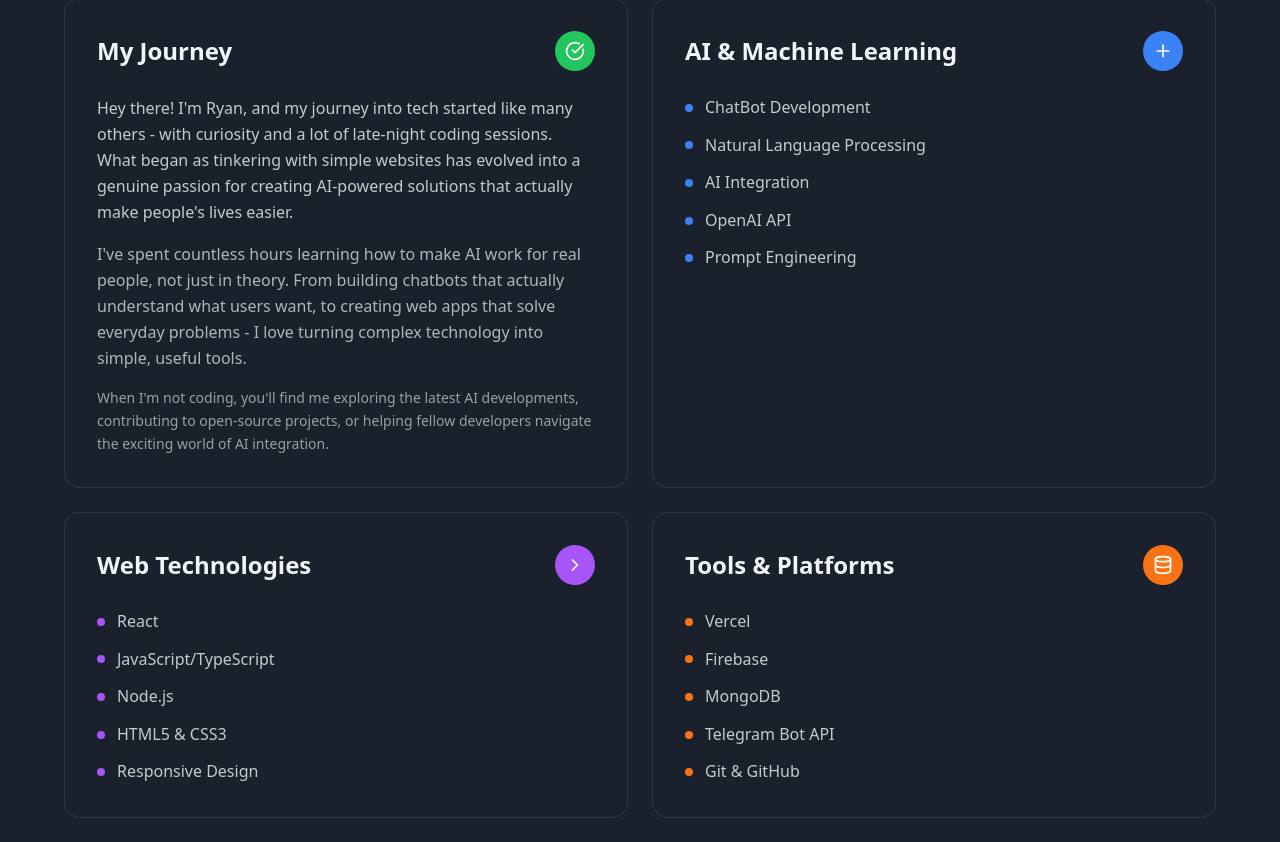
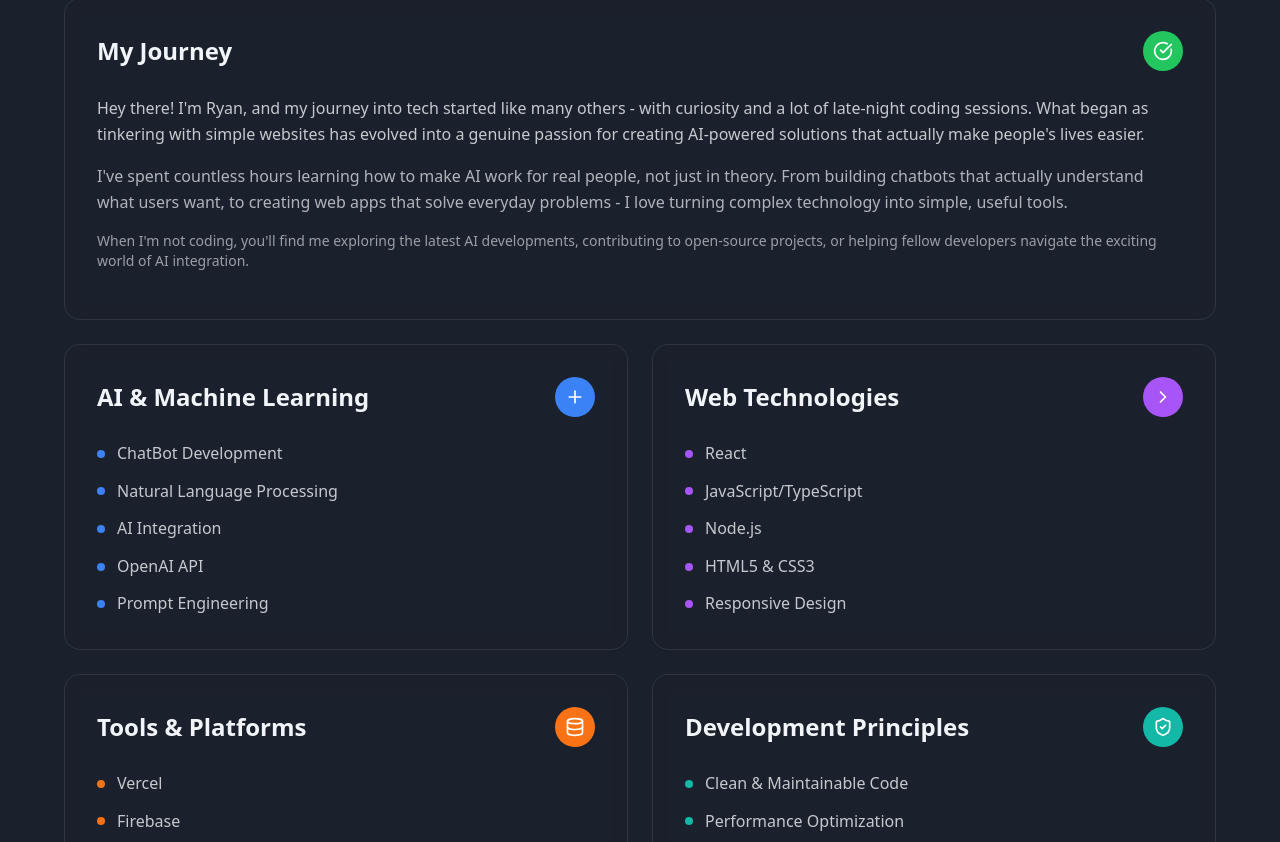
Before and after one commit to RyanWez/ryanwez.github.io, a Next.js app: page / in a window 1280 px wide. Shown: the part 978-1820 px from the top of the page. Built offline with nearby package versions, Linux system fonts and the light colour scheme.

Commit message:
update About card

```diff
--- a/src/components/About.tsx
+++ b/src/components/About.tsx
@@ -1,5 +1,8 @@
 'use client';
-import { CheckCircle, Plus, ChevronRight, Database } from 'lucide-react';
+import { memo, useCallback } from 'react';
+import { CheckCircle, Plus, ChevronRight, Database, ShieldCheck } from 'lucide-react';
+import useIntersectionObserver from '@/hooks/useIntersectionObserver';
+import { cn } from '@/lib/utils';
 
 const aiSkills = [
   "ChatBot Development",
@@ -25,112 +28,152 @@ const toolsPlatforms = [
   "Git & GitHub"
 ];
 
+const developmentPrinciples = [
+    "Clean & Maintainable Code",
+    "Performance Optimization",
+    "Responsive & Accessible Design",
+    "User-Centric Approach",
+    "Test-Driven Development (TDD)"
+];
+
+interface CardData {
+  title: string;
+  icon: React.ReactNode;
+  content: { type: 'journey'; paragraphs: string[] } | { type: 'skills'; items: string[]; color: string };
+}
+
+const cards: CardData[] = [
+  {
+    title: 'My Journey',
+    icon: <CheckCircle size={20} className="text-white" />,
+    content: {
+      type: 'journey',
+      paragraphs: [
+        "Hey there! I'm Ryan, and my journey into tech started like many others - with curiosity and a lot of late-night coding sessions. What began as tinkering with simple websites has evolved into a genuine passion for creating AI-powered solutions that actually make people's lives easier.",
+        "I've spent countless hours learning how to make AI work for real people, not just in theory. From building chatbots that actually understand what users want, to creating web apps that solve everyday problems - I love turning complex technology into simple, useful tools.",
+        "When I'm not coding, you'll find me exploring the latest AI developments, contributing to open-source projects, or helping fellow developers navigate the exciting world of AI integration."
+      ]
+    }
+  },
+  {
+    title: 'AI & Machine Learning',
+    icon: <Plus size={20} className="text-white" />,
+    content: {
+      type: 'skills',
+      items: aiSkills,
+      color: 'blue'
+    }
+  },
+  {
+    title: 'Web Technologies',
+    icon: <ChevronRight size={20} className="text-white" />,
+    content: {
+      type: 'skills',
+      items: webTechnologies,
+      color: 'purple'
+    }
+  },
+  {
+    title: 'Tools & Platforms',
+    icon: <Database size={20} className="text-white" />,
+    content: {
+      type: 'skills',
+      items: toolsPlatforms,
+      color: 'orange'
+    }
+  },
+  {
+    title: 'Development Principles',
+    icon: <ShieldCheck size={20} className="text-white" />,
+    content: {
+        type: 'skills',
+        items: developmentPrinciples,
+        color: 'teal'
+    }
+  }
+];
+
+const getIconBgColor = (title: string) => {
+  if (title === 'My Journey') return 'bg-green-500';
+  if (title === 'AI & Machine Learning') return 'bg-blue-500';
+  if (title === 'Web Technologies') return 'bg-purple-500';
+  if (title === 'Development Principles') return 'bg-teal-500';
+  return 'bg-orange-500';
+};
+
+const getDotColor = (color: string) => {
+  return `bg-${color}-500`;
+};
+
+const AboutCard = memo(({ card, index }: { card: CardData; index: number }) => {
+  const [ref, inView] = useIntersectionObserver({ threshold: 0.1, triggerOnce: true });
+
+  return (
+    <div
+      ref={ref}
+      className={cn(
+        "group relative slide-up-element glass p-8 rounded-2xl hover:translate-y-[-4px] hover:shadow-xl transition-all duration-200 cursor-pointer",
+        { 'is-visible': inView },
+        card.title === 'My Journey' ? 'lg:col-span-2' : ''
+      )}
+      style={{ transitionDelay: `${index * 100}ms` }}
+    >
+      <div className="flex items-center justify-between mb-6">
+        <h3 className="text-2xl font-semibold text-foreground group-hover:text-primary transition-colors">{card.title}</h3>
+        <div className={cn("w-10 h-10 rounded-full flex items-center justify-center group-hover:scale-110 transition-transform duration-300", getIconBgColor(card.title))}>
+          {card.icon}
+        </div>
+      </div>
+      {card.content.type === 'journey' ? (
+        <div>
+          {card.content.paragraphs.map((para, idx) => (
+            <p key={idx} className={cn("leading-relaxed mb-4 group-hover:text-foreground transition-colors", idx === 0 ? "text-foreground/80" : idx === 1 ? "text-foreground/70" : "text-foreground/60 text-sm")}>
+              {para}
+            </p>
+          ))}
+        </div>
+      ) : (
+        <div className="space-y-3">
+          {card.content.items.map((item, idx) => (
+            <div key={idx} className="flex items-center gap-3 group-hover:translate-x-2 transition-transform duration-300" style={{ transitionDelay: `${idx * 50}ms` }}>
+              <div className={cn("w-2 h-2 rounded-full group-hover:scale-125 transition-transform duration-300", getDotColor(card.content.type === 'skills' ? card.content.color : 'blue'))}></div>
+              <span className="text-foreground/80 group-hover:text-foreground transition-colors">{item}</span>
+            </div>
+          ))}
+        </div>
+      )}
+    </div>
+  );
+});
+
+AboutCard.displayName = 'AboutCard';
+
 const About = () => {
-  const handleViewProjects = () => {
-    // Scroll to projects section or navigate to projects page
+  const handleViewProjects = useCallback(() => {
     const projectsSection = document.getElementById('projects');
     if (projectsSection) {
       projectsSection.scrollIntoView({ behavior: 'smooth' });
     }
-  };
+  }, []);
 
-  const handleGetInTouch = () => {
-    // Open email client or navigate to contact section
+  const handleGetInTouch = useCallback(() => {
     const contactSection = document.getElementById('contact');
     if (contactSection) {
       contactSection.scrollIntoView({ behavior: 'smooth' });
     } else {
-      // Fallback to email
       window.location.href = 'mailto:contact@ryanwez.dev';
     }
-  };
+  }, []);
 
   return (
     <>
       <h2 className="text-4xl md:text-5xl font-bold text-center mb-12">About Me</h2>
 
-      {/* Main Content */}
       <div className="max-w-6xl mx-auto space-y-6">
-
-        {/* My Journey & Skills Grid */}
         <div className="grid grid-cols-1 lg:grid-cols-2 gap-6">
-
-          {/* My Journey */}
-          <div className="glass p-8 rounded-2xl hover:translate-y-[-4px] hover:shadow-xl transition-all duration-200 cursor-pointer group">
-            <div className="flex items-center justify-between mb-6">
-              <h3 className="text-2xl font-semibold text-foreground group-hover:text-primary transition-colors">My Journey</h3>
-              <div className="w-10 h-10 bg-green-500 rounded-full flex items-center justify-center group-hover:scale-110 transition-transform duration-300">
-                <CheckCircle size={20} className="text-white" />
-              </div>
-            </div>
-            <p className="text-foreground/80 leading-relaxed mb-4 group-hover:text-foreground transition-colors">
-              Hey there! I&apos;m Ryan, and my journey into tech started like many others - with curiosity and a lot of late-night coding sessions. What began as tinkering with simple websites has evolved into a genuine passion for creating AI-powered solutions that actually make people&apos;s lives easier.
-            </p>
-            <p className="text-foreground/70 leading-relaxed mb-4 group-hover:text-foreground/80 transition-colors">
-              I&apos;ve spent countless hours learning how to make AI work for real people, not just in theory. From building chatbots that actually understand what users want, to creating web apps that solve everyday problems - I love turning complex technology into simple, useful tools.
-            </p>
-            <p className="text-foreground/60 leading-relaxed group-hover:text-foreground/70 transition-colors text-sm">
-              When I&apos;m not coding, you&apos;ll find me exploring the latest AI developments, contributing to open-source projects, or helping fellow developers navigate the exciting world of AI integration.
-            </p>
-          </div>
-
-          {/* AI & Machine Learning */}
-          <div className="glass p-8 rounded-2xl hover:translate-y-[-4px] hover:shadow-xl transition-all duration-200 cursor-pointer group">
-            <div className="flex items-center justify-between mb-6">
-              <h3 className="text-2xl font-semibold text-foreground group-hover:text-primary transition-colors">AI & Machine Learning</h3>
-              <div className="w-10 h-10 bg-blue-500 rounded-full flex items-center justify-center group-hover:scale-110 transition-transform duration-300">
-                <Plus size={20} className="text-white" />
-              </div>
-            </div>
-            <div className="space-y-3">
-              {aiSkills.map((skill, index) => (
-                <div key={index} className="flex items-center gap-3 group-hover:translate-x-2 transition-transform duration-300" style={{ transitionDelay: `${index * 50}ms` }}>
-                  <div className="w-2 h-2 bg-blue-500 rounded-full group-hover:scale-125 transition-transform duration-300"></div>
-                  <span className="text-foreground/80 group-hover:text-foreground transition-colors">{skill}</span>
-                </div>
-              ))}
-            </div>
-          </div>
-        </div>
-
-        {/* Skills Grid - Second Row */}
-        <div className="grid grid-cols-1 lg:grid-cols-2 gap-6">
-
-          {/* Web Technologies */}
-          <div className="glass p-8 rounded-2xl hover:translate-y-[-4px] hover:shadow-xl transition-all duration-200 cursor-pointer group">
-            <div className="flex items-center justify-between mb-6">
-              <h3 className="text-2xl font-semibold text-foreground group-hover:text-primary transition-colors">Web Technologies</h3>
-              <div className="w-10 h-10 bg-purple-500 rounded-full flex items-center justify-center group-hover:scale-110 transition-transform duration-300">
-                <ChevronRight size={20} className="text-white" />
-              </div>
-            </div>
-            <div className="space-y-3">
-              {webTechnologies.map((tech, index) => (
-                <div key={index} className="flex items-center gap-3 group-hover:translate-x-2 transition-transform duration-300" style={{ transitionDelay: `${index * 50}ms` }}>
-                  <div className="w-2 h-2 bg-purple-500 rounded-full group-hover:scale-125 transition-transform duration-300"></div>
-                  <span className="text-foreground/80 group-hover:text-foreground transition-colors">{tech}</span>
-                </div>
-              ))}
-            </div>
-          </div>
-
-          {/* Tools & Platforms */}
-          <div className="glass p-8 rounded-2xl hover:translate-y-[-4px] hover:shadow-xl transition-all duration-200 cursor-pointer group">
-            <div className="flex items-center justify-between mb-6">
-              <h3 className="text-2xl font-semibold text-foreground group-hover:text-primary transition-colors">Tools & Platforms</h3>
-              <div className="w-10 h-10 bg-orange-500 rounded-full flex items-center justify-center group-hover:scale-110 transition-transform duration-300">
-                <Database size={20} className="text-white" />
-              </div>
-            </div>
-            <div className="space-y-3">
-              {toolsPlatforms.map((tool, index) => (
-                <div key={index} className="flex items-center gap-3 group-hover:translate-x-2 transition-transform duration-300" style={{ transitionDelay: `${index * 50}ms` }}>
-                  <div className="w-2 h-2 bg-orange-500 rounded-full group-hover:scale-125 transition-transform duration-300"></div>
-                  <span className="text-foreground/80 group-hover:text-foreground transition-colors">{tool}</span>
-                </div>
-              ))}
-            </div>
-          </div>
+          {cards.map((card, index) => (
+            <AboutCard key={card.title} card={card} index={index} />
+          ))}
         </div>
 
         {/* Call to Action */}
--- a/src/components/AboutSection.tsx
+++ b/src/components/AboutSection.tsx
@@ -1,14 +1,10 @@
 'use client';
-import useIntersectionObserver from '@/hooks/useIntersectionObserver';
-import { cn } from '@/lib/utils';
 import About from '@/components/About';
 
 const AboutSection = () => {
-  const [ref, inView] = useIntersectionObserver({ threshold: 0.1, triggerOnce: true });
-
   return (
-    <section id="about" className="py-20" ref={ref}>
-      <div className={cn("container mx-auto px-4 fade-in-element", { 'is-visible': inView })}>
+    <section id="about" className="py-20">
+      <div className="container mx-auto px-4">
         <About />
       </div>
     </section>
```
